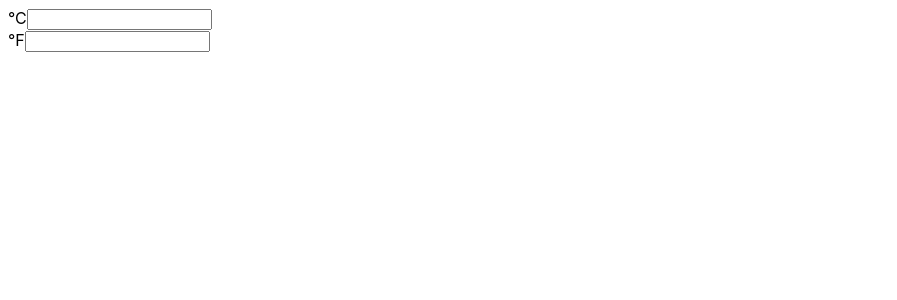
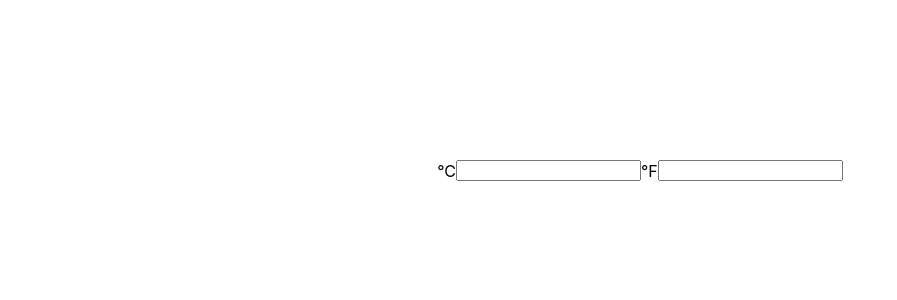
Before and after one commit to LDRMuse/in-class-temp-converter-LDRMuse, a React (Create React App) app: page / in a window 1280 px wide. Shown: the top 300 px of the page, without its empty margins (0-897 px from the left). Built offline with nearby package versions, Linux system fonts and the light colour scheme.

Commit message:
Add css to Div

```diff
--- /dev/null
+++ b/src/components/TempConverter/Input.css
@@ -0,0 +1,7 @@
+div {
+  margin-top: 5rem;
+  display: flex;
+  flex-direction: row;
+  justify-content: center;
+  align-items: center;
+}
--- a/src/components/TempConverter/Input.js
+++ b/src/components/TempConverter/Input.js
@@ -1,5 +1,7 @@
 import React from 'react'
 import PropTypes from 'prop-types'
+import './Input.css'
+
 
 //functional component
 export const Input = (props) => (
```
